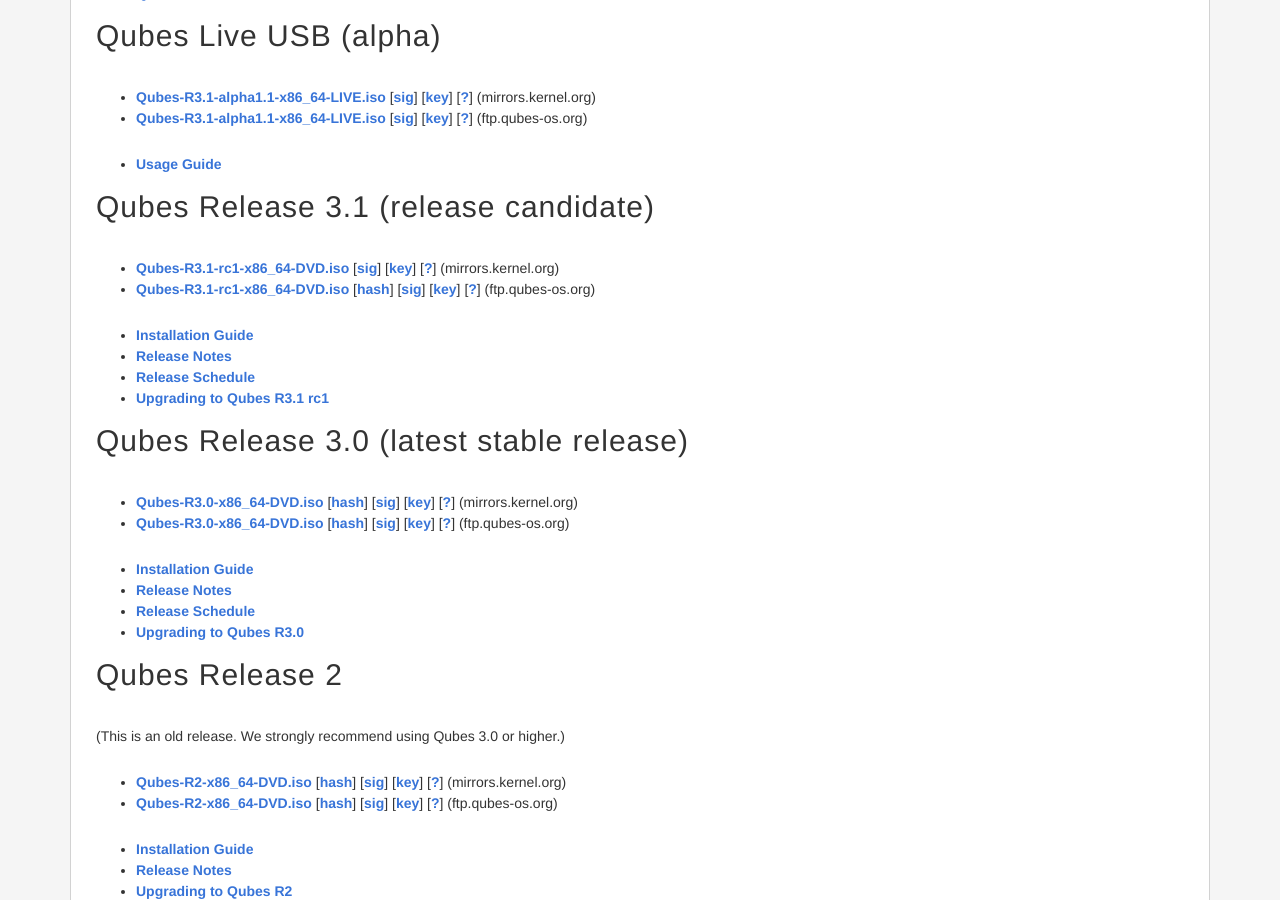
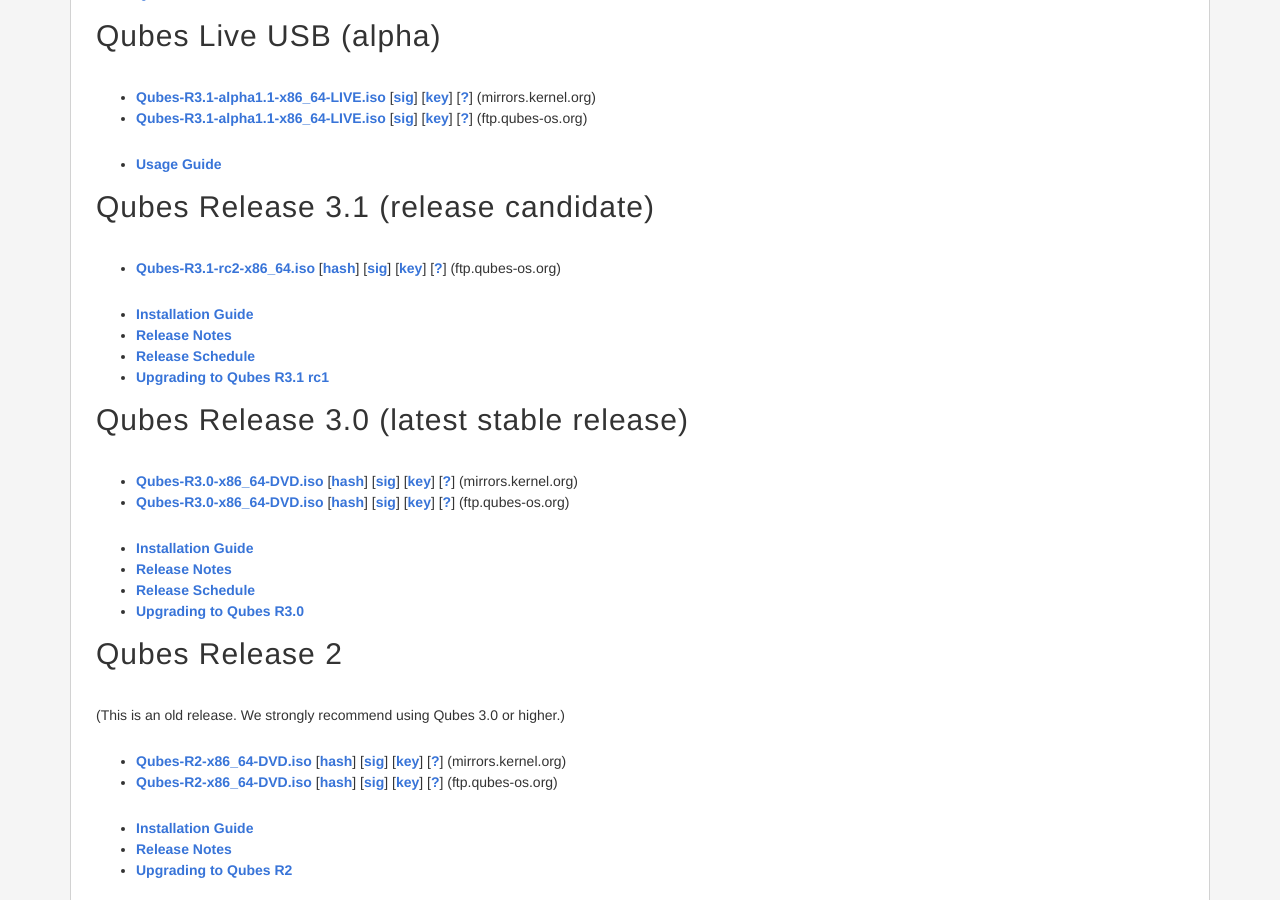
Before and after one commit to QubesOS/qubesos.github.io, a Jekyll site: the page built from pages/downloads.md, in a window 1280 px wide and 900 px high, scrolled down 411 px. Built offline with Jekyll 4.4.1, drawn with Linux system fonts in a browser that asks for light colours; some web fonts are replaced.

Commit message:
Update download links for R3.1-rc2

```diff
--- a/pages/downloads.md
+++ b/pages/downloads.md
@@ -38,15 +38,15 @@ Qubes Live USB (alpha)
 Qubes Release 3.1 (release candidate)
 -------------------------------------
 
--   [**Qubes-R3.1-rc1-x86_64-DVD.iso**](https://mirrors.kernel.org/qubes/iso/Qubes-R3.1-rc1-x86_64-DVD.iso)
-      <!---[[hash](https://mirrors.kernel.org/qubes/iso/Qubes-R3.1-rc1-x86_64-DVD.iso.DIGESTS)]--->
-      [[sig](https://mirrors.kernel.org/qubes/iso/Qubes-R3.1-rc1-x86_64-DVD.iso.asc)]
+<!--- -   [**Qubes-R3.1-rc2-x86_64.iso**](https://mirrors.kernel.org/qubes/iso/Qubes-R3.1-rc2-x86_64.iso)
+      [[hash](https://mirrors.kernel.org/qubes/iso/Qubes-R3.1-rc2-x86_64.iso.DIGESTS)]
+      [[sig](https://mirrors.kernel.org/qubes/iso/Qubes-R3.1-rc2-x86_64.iso.asc)]
       [[key](https://keys.qubes-os.org/keys/qubes-release-3-signing-key.asc)]
       [[?](/doc/verifying-signatures/)]
-      (mirrors.kernel.org)
--   [**Qubes-R3.1-rc1-x86_64-DVD.iso**](https://ftp.qubes-os.org/iso/Qubes-R3.1-rc1-x86_64-DVD.iso)
-      [[hash](https://ftp.qubes-os.org/iso/Qubes-R3.1-rc1-x86_64-DVD.iso.DIGESTS)]
-      [[sig](https://ftp.qubes-os.org/iso/Qubes-R3.1-rc1-x86_64-DVD.iso.asc)]
+      (mirrors.kernel.org)--->
+-   [**Qubes-R3.1-rc2-x86_64.iso**](https://ftp.qubes-os.org/iso/Qubes-R3.1-rc2-x86_64.iso)
+      [[hash](https://ftp.qubes-os.org/iso/Qubes-R3.1-rc2-x86_64.iso.DIGESTS)]
+      [[sig](https://ftp.qubes-os.org/iso/Qubes-R3.1-rc2-x86_64.iso.asc)]
       [[key](https://keys.qubes-os.org/keys/qubes-release-3-signing-key.asc)]
       [[?](/doc/verifying-signatures/)]
       (ftp.qubes-os.org)
```
